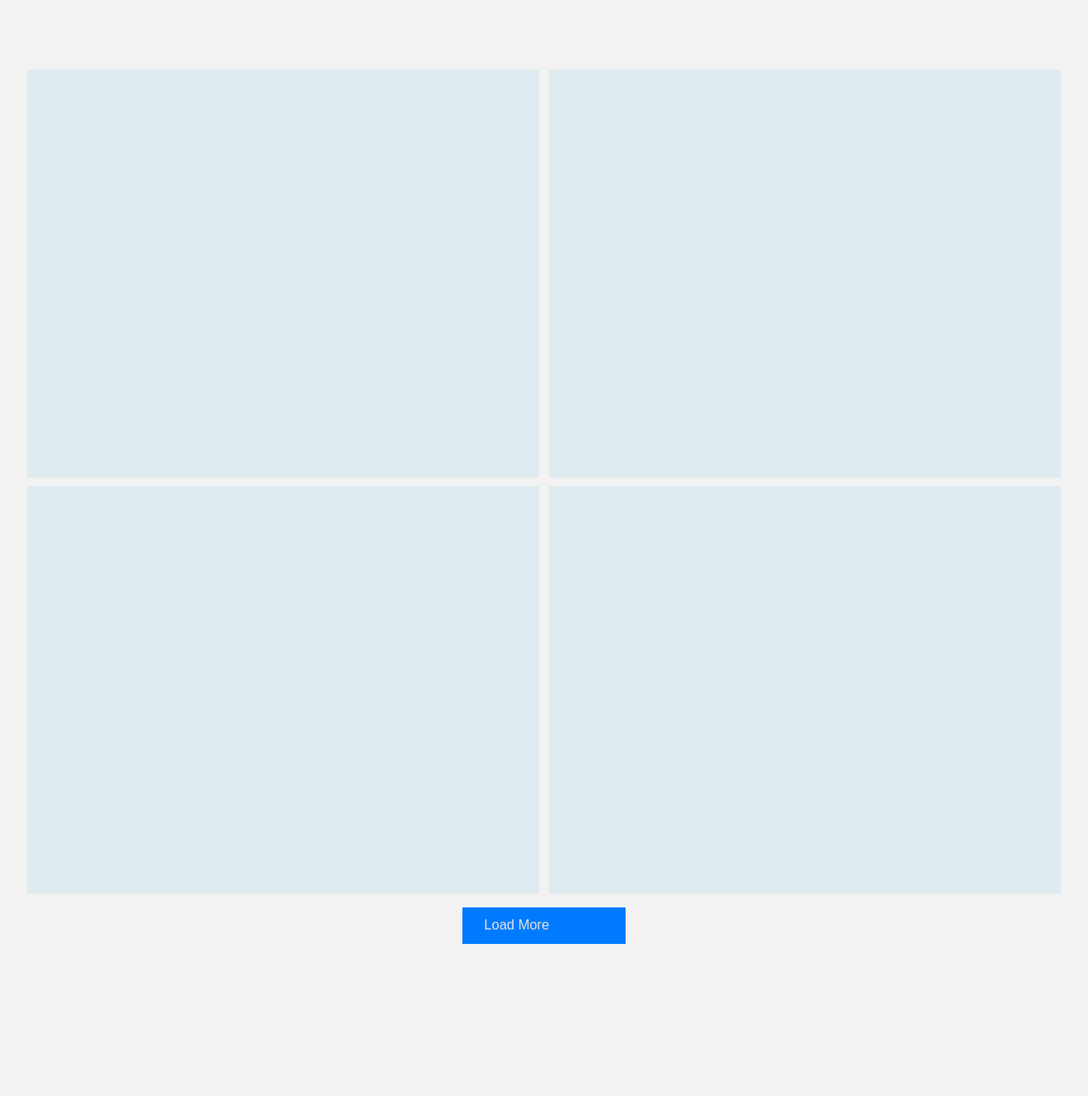
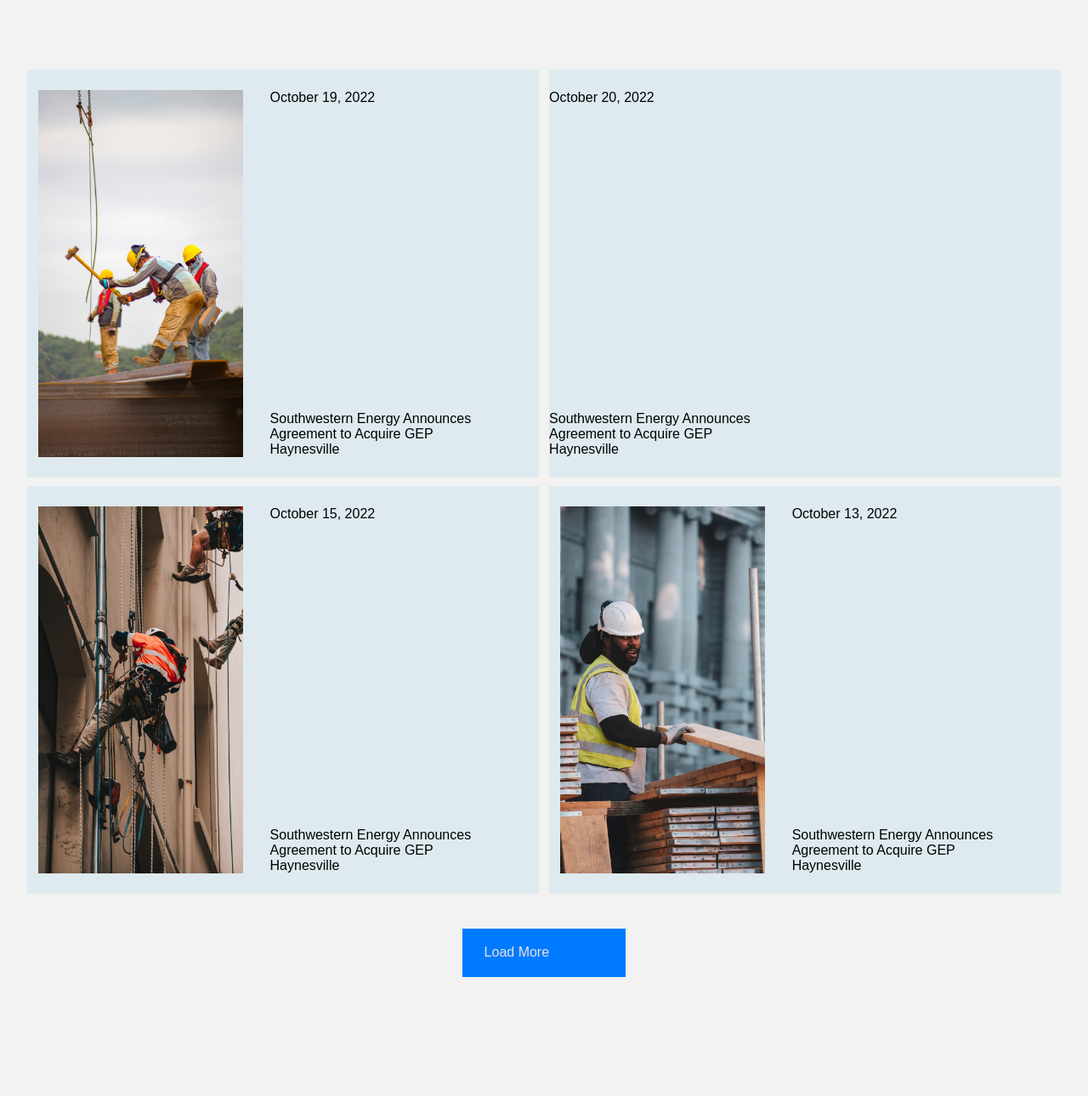
Before and after one commit to agne-l/july-19-task, a plain HTML site: page index.html in a window 1280 px wide. Shown: the part 394-1684 px from the top of the page at 85% size. Drawn offline with Linux system fonts and the light colour scheme.

Commit message:
added some elements and improved the structure of the page

```diff
--- a/index.html
+++ b/index.html
@@ -9,7 +9,7 @@
 <body>
     <div class="page-wrapper">
         <header>
-            <a href="#"><img src="./swn-logo.png" class="main-logo"></a>
+            <a href="#"><div class="logo">swn</div></a>
             <nav>
                 <ul>
                     <li><a href="#">ABOUT</a></li>
@@ -41,10 +41,33 @@
         </div>
         <main>
             <section class="articles">
-                <div></div>
-                <div></div>
-                <div></div>
-                <div></div>
+                <div class="article">
+                    <img class="construction-image" src="./images/arron-choi-fYD54gVXFGM-unsplash.jpg">
+                    <div class="date-and-article-headline">
+                        <div>October 19, 2022</div>
+                        <div>Southwestern Energy Announces Agreement to Acquire GEP Haynesville</div>
+                    </div>
+                </div>
+                <div class="article">
+                    <div class="date-and-article-headline">
+                        <div>October 20, 2022</div>
+                        <div>Southwestern Energy Announces Agreement to Acquire GEP Haynesville</div>
+                    </div>
+                </div>
+                <div class="article">
+                    <img class="construction-image" src="./images/dean-bennett-aBV8pVODWiM-unsplash.jpg">
+                    <div class="date-and-article-headline">
+                        <div>October 15, 2022</div>
+                        <div>Southwestern Energy Announces Agreement to Acquire GEP Haynesville</div>
+                    </div>
+                </div>
+                <div class="article">
+                    <img class="construction-image" src="./images/kevin-grieve-QCdRhVj7N8w-unsplash.jpg">
+                    <div class="date-and-article-headline">
+                        <div>October 13, 2022</div>
+                        <div>Southwestern Energy Announces Agreement to Acquire GEP Haynesville</div>
+                    </div>
+                </div>
             </section>
             <div></div>
             <section></section>
@@ -55,23 +78,22 @@
                 </div>
                 <div class="publications">
                     <div class="square">
-                        <div><img src="./swn-blue.png" class="main-logo"></div>
+                        <div class="logo">swn</div>
                         <div class="text">
                             <h2>CORPORATE</h2>
                             <h3>Fact Sheet</h3>
                         </div>
                     </div>
                     <div class="square">
-                        <div><img src="./swn-black.png" class="main-logo"></div>
+                        <div class="logo">swn</div>
                         <div class="text">
                             <h2>SEISMIC SURVEY</h2>
                             <h3>Fact Sheet</h3>
                         </div>
                     </div>
                 </div>
-                <button></button>
             </section>
-
+            <button class="load-more-button"><a href="#">Load More</a></button>
         </main>
     </div>
 
--- a/sass/index.scss
+++ b/sass/index.scss
@@ -7,12 +7,6 @@ $mainTextColor: #7f7f7f;
     display:flex;
     justify-content: space-between;
     align-items: center;
-}
-
-@mixin logoStyles{
-    width:5.8vw;
-    height:4.5vh;
-    object-fit:cover;
 }
 
 body{
@@ -29,11 +23,12 @@ header{
     box-sizing: border-box;
     font-weight:550;
     @include flexboxCenterAlign ();
-    .main-logo{
-        @include logoStyles();
-        // width:6rem;
-        // height:2rem;
-        // object-fit:cover;
+    a{
+        text-decoration: none;
+        color:$mainTextColor;
+    }
+    .logo{
+        font-size:3vw;
     }
     .button-wrapper{
         display:flex;
@@ -120,6 +115,7 @@ header ul a{
 
 main{
     width:100%;
+    padding-bottom:5%;
 
 }
 
@@ -130,9 +126,25 @@ main{
     grid-template-columns: 1fr 1fr;
     grid-auto-rows: 60vh;
     gap:1%;
-    div{
+    .article{
         background-color:rgb(222, 234, 239);
         width:100%;
+        display:flex;
+        align-items: center;
+        gap:2.5vw;
+        .construction-image{
+            width:40%;
+            height:90%;
+            object-fit:cover;
+            margin-left:1vw;
+        }
+        .date-and-article-headline{
+            width:40%;
+            height:90%;
+            display:flex;
+            flex-direction: column;
+            justify-content: space-between;
+        }
     }
 }
 
@@ -142,9 +154,9 @@ main{
     height:7%;
     background-color:rgb(0, 123, 255);
     margin:auto;
-    margin-top:2%;
+    margin-top:4%;
     display:block;
-    padding:1% 2%;
+    padding:1.5% 2%;
     box-sizing: border-box;
     a{
         text-decoration: none;
@@ -175,12 +187,16 @@ main{
     .square{
         background-color: rgb(0, 123, 255);
         width:100%;
-        height:70vh;
+        height:90vh;
         padding:2% 3%;
         box-sizing: border-box;
         display: flex;
         flex-direction: column;
         justify-content: space-between;
+        .logo{
+            font-size:3vw;
+            color:white;
+        }
         .text{
             display:flex;
             flex-direction:column;
@@ -198,9 +214,6 @@ main{
             margin:0;
         }
     }
-    .main-logo{
-        @include logoStyles();
-    }
     .square:nth-child(2){
         background-color: black;
     }
```
Also changed, not shown: color-logo_large.png (deleted), images/arron-choi-fYD54gVXFGM-unsplash.jpg (added), images/dean-bennett-aBV8pVODWiM-unsplash.jpg (added), images/kevin-grieve-QCdRhVj7N8w-unsplash.jpg (added), sass/index.css, swn-black.png (deleted), swn-blue.png (deleted), swn-logo.png (deleted), 1 other file.
